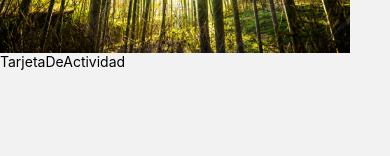
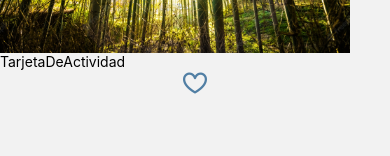
Before and after one commit to voluntree/VoluntreeApp, a React Native app: screen /Home in a window 390 px wide. Shown: the part 144-300 px from the top of the page. Built offline with nearby package versions, Linux system fonts and the light colour scheme; what tailwindcss-react-native would draw is missing.

Commit message:
Iconos arreglados

```diff
--- a/components/TarjetaDeActividad.js
+++ b/components/TarjetaDeActividad.js
@@ -1,8 +1,15 @@
 import { View, Text, Image, StyleSheet, TouchableOpacity} from 'react-native'
-import React from 'react'
+import React, { useState } from 'react'
 import foto from '../images/bosqueSoleado.jpg';
+import {Icon} from "react-native-elements";
 
 const TarjetaDeActividad = () => {
+
+const[corazon, setEstado] = useState("heart");
+
+  const añadirFav = ()=> {
+    setEstado("heart-fill")
+  }
 
   return (
     <TouchableOpacity>
@@ -19,6 +26,12 @@ const TarjetaDeActividad = () => {
         />
         <View className="justify-between flex-row items-center pr-2">
           <Text className="m-2">TarjetaDeActividad</Text>
+          <Icon
+            name = {corazon}
+            type = 'octicon'
+            color = '#517FA4'
+            onPress = {añadirFav}
+          />
         </View>
       </View>
     </TouchableOpacity>
--- a/package.json
+++ b/package.json
@@ -22,8 +22,6 @@
     "react": "18.0.0",
     "react-native": "0.69.6",
     "react-native-elements": "^3.4.2",
-    "react-native-heroicons": "^3.2.0",
-    "react-native-ionicons": "^4.6.5",
     "react-native-maps": "0.31.1",
     "react-native-permissions": "^3.6.1",
     "react-native-safe-area-context": "4.3.1",
```
Also changed, not shown: 1 other file (tests, documents, lock files or other folders).
